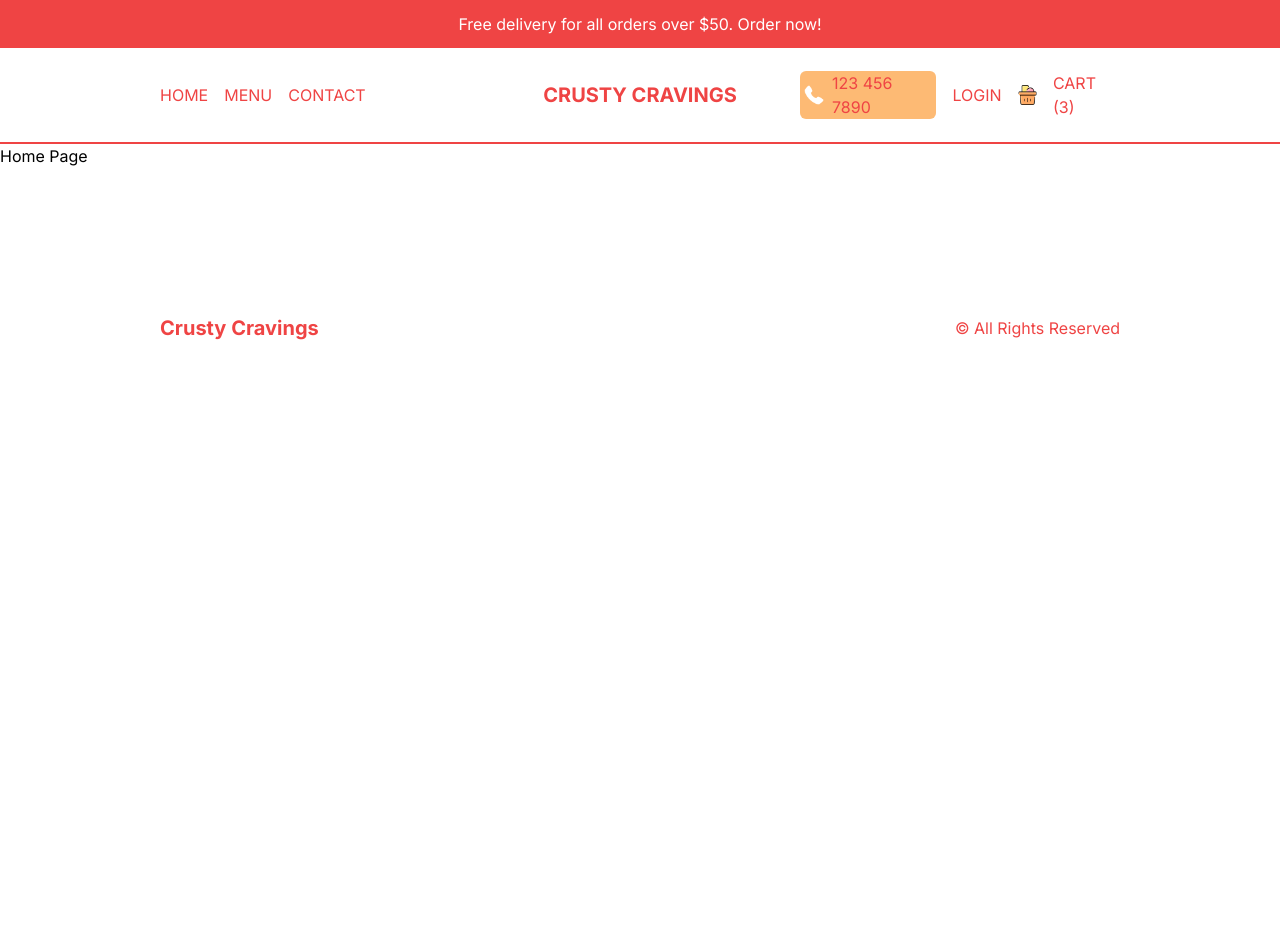
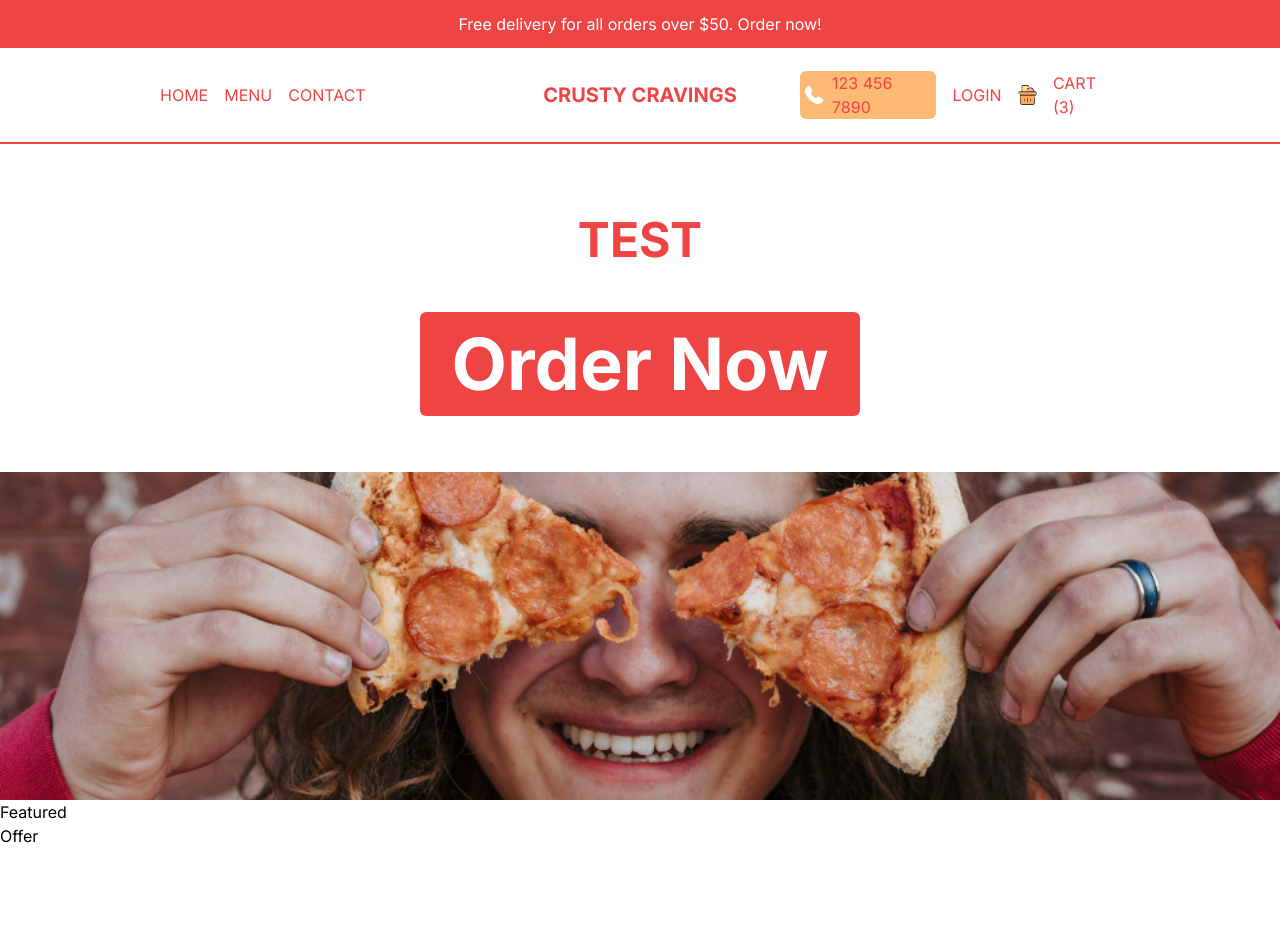
Before and after one commit to Siar416/CrustyCravings, a Next.js app: page / in a window 1280 px wide. Shown: the top 952 px of the page. Before the commit the page ends 800 px from the top, so only its background shows below. Built offline with nearby package versions, Linux system fonts and the light colour scheme.

Commit message:
Created 3 main components for the homepage; slider, featured and offer. Added some dummy data

```diff
--- a/src/app/page.tsx
+++ b/src/app/page.tsx
@@ -1,7 +1,13 @@
-import Image from "next/image";
+import Featured from "@/components/Featured";
+import Offer from "@/components/Offer";
+import Slider from "@/components/Slider";
 
 export default function Home() {
   return (
-    <main>Home Page</main>
+    <main>
+      <Slider />
+      <Featured />
+      <Offer />
+    </main>
   )
 }
--- /dev/null
+++ b/src/components/Featured.tsx
@@ -0,0 +1,9 @@
+import React from 'react'
+
+const Featured = () => {
+  return (
+    <div>Featured</div>
+  )
+}
+
+export default Featured
--- /dev/null
+++ b/src/components/Offer.tsx
@@ -0,0 +1,9 @@
+import React from 'react'
+
+const Offer = () => {
+  return (
+    <div>Offer</div>
+  )
+}
+
+export default Offer
--- /dev/null
+++ b/src/components/Slider.tsx
@@ -0,0 +1,40 @@
+import Image from 'next/image'
+import React from 'react'
+
+const Slider = () => {
+
+  const data = [
+    {
+      id: 1,
+      title: "always hot, fresh & ready",
+      image: "/slide1.png"
+    },
+    {
+      id: 2,
+      title: "we deliver anywhere within the GTA",
+      image: "/slide2.png"
+    },
+    {
+      id: 3,
+      title: "Best shared with loved ones",
+      image: "/slide3.png"
+    },
+  ]
+
+
+  return (
+    <div className='flex flex-col h-[calc(100vh-6rem)] md:h-[calc(100vh-9rem)]'>
+      <div className='h-1/2 flex items-center justify-center flex-col gap-8 text-red-500 font-bold'>
+        <h1 className='text-5xl text-center uppercase p-4'>
+          Test
+        </h1>
+        <button className='pointer bg-red-500 text-white py-4 px-8 rounded-md md:text-6xl xl:text-7xl'>Order Now</button>
+      </div>
+      <div className='w-full h-1/2 relative'>
+        <Image src="/slide1.png" alt="holding pizza" fill className='object-cover'/>
+      </div>
+    </div>
+  )
+}
+
+export default Slider
```
